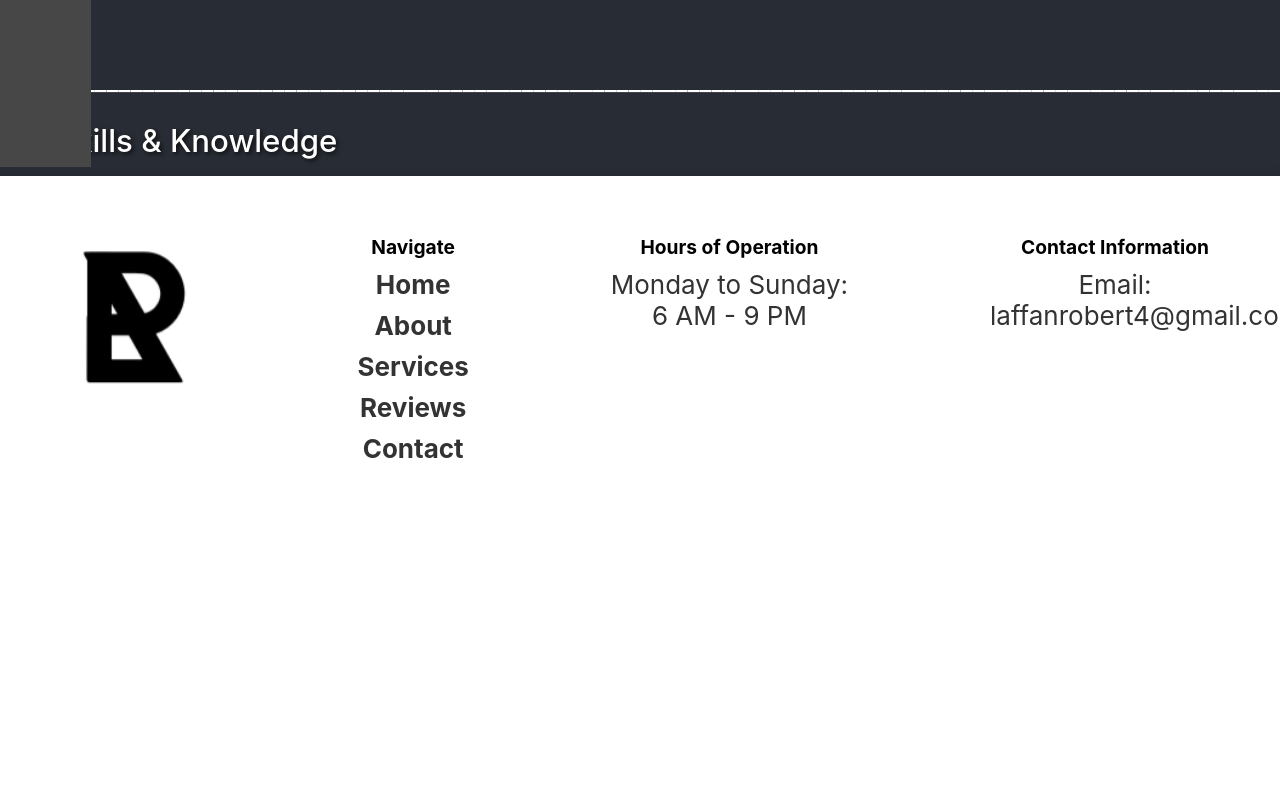
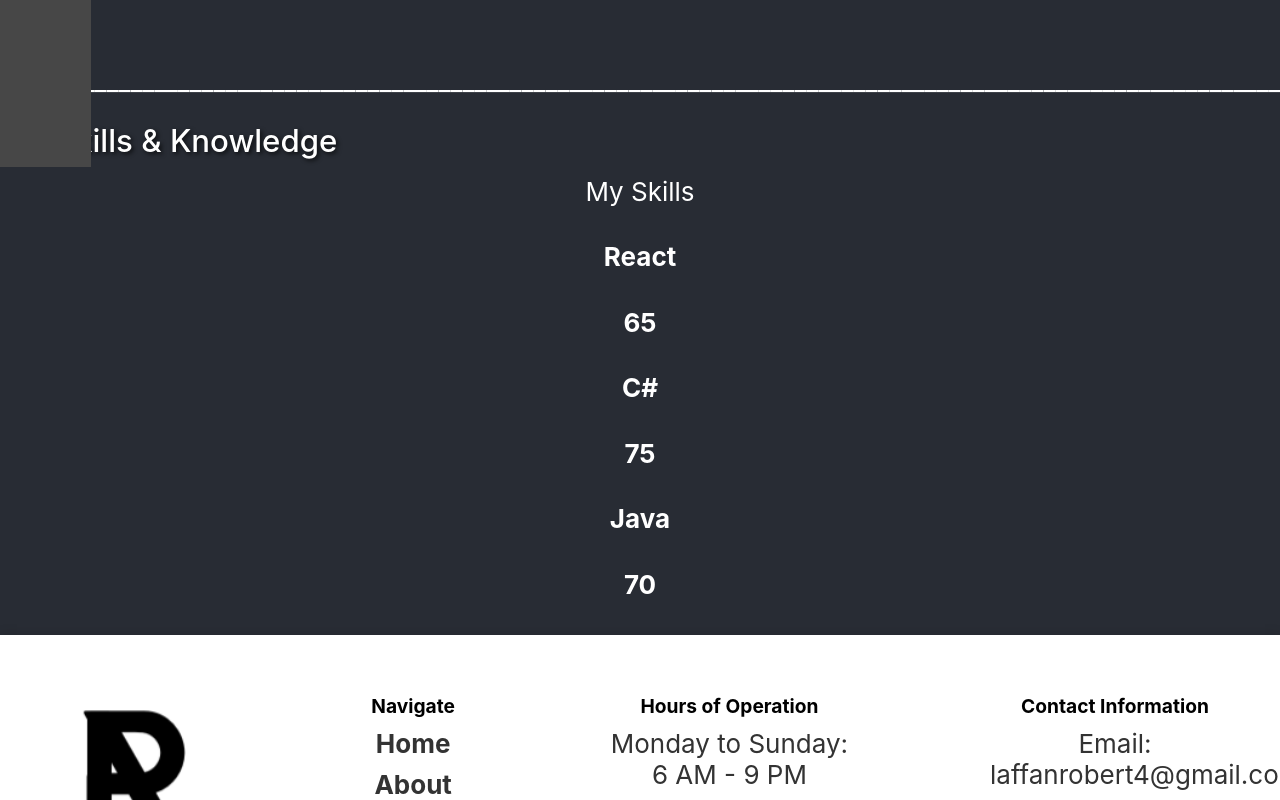
Before and after one commit to Robbielol/roblaf, a React (Create React App) app: page / in a window 1280 px wide. Shown: the part 659-1459 px from the top of the page. Before the commit the page ends 1173 px from the top, so only its background shows below. Built offline with nearby package versions, Linux system fonts and the light colour scheme.

Commit message:
Removing broken changes committing skills part

```diff
--- a/src/App.css
+++ b/src/App.css
@@ -27,8 +27,8 @@ button{
   border-style: solid;
   background-color: #282c3400;
   font-weight: 500;
+  font-size: 0.8em;
   color: white;
-
 }
 
 button:hover{
--- a/src/pages/Home.js
+++ b/src/pages/Home.js
@@ -1,8 +1,9 @@
 import Navigation from "../Navigation";
 import Footer from "../Footer";
 import "./Home.css";
-import profilePic from "../Images/temp-profile.png"
-import { useEffect, useState } from "react";
+import profilePic from "../Images/temp-profile.png";
+import Skills from "../skills.json";
+import React, { useEffect, useState } from "react";
 
 const HeaderImage = () => {
     const middleTextDisplay = ["A Web Developer", "A Freelance Developer", "A Backend Developer", "Your Personal Developer"];
@@ -33,7 +34,6 @@ const HeaderImage = () => {
                 return () => clearTimeout(wordPauseTimer);
             }
         } else {
-            console.log(middleTextDisplay[3]);
             setDisplayTitleDesc(middleTextDisplay[3]);
         }
     }, [charIndex, wordIndex, middleTextSplit, middleTextDisplay]);
@@ -79,6 +79,25 @@ const ProfilePic = () => {
     );
 }
 
+
+const SkillSection = () => {
+    return (
+        <div className="section-container">
+            My Skills
+            <div className="skills-container">
+            { Skills.map((skill) => {
+                return (
+                    <div className="skill-box">
+                        <h4>{skill.Name}</h4>
+                        <h4>{skill.Value}</h4>
+                    </div>
+                );
+            }) }
+            </div>
+        </div>
+    )
+}
+
 const HomePage = () => {
 
     return (
@@ -88,8 +107,11 @@ const HomePage = () => {
                 <ProfilePic />
             </div>
             <div className="skills-section">
-            <p>_______________________________________________________________________________________________________________________</p>
-            <h2>My Skills & Knowledge</h2>
+                <p>_______________________________________________________________________________________________________________________</p>
+                <h2>My Skills & Knowledge</h2>
+                <div> <SkillSection/>
+
+                </div>
             </div>
             <Navigation />
             <Footer />
--- /dev/null
+++ b/src/skills.json
@@ -0,0 +1,17 @@
+[
+    {
+        "Name": "React",
+        "Value": 65,
+        "Logo": "react-devicon/react/original-wordmark/"
+    },
+    {
+        "Name": "C#",
+        "Value": 75,
+        "Logo": "react-devicon/csharp/original"
+    },
+    {
+        "Name": "Java",
+        "Value": 70,
+        "Logo": "react-devicon/java/original"
+    }
+]
```
